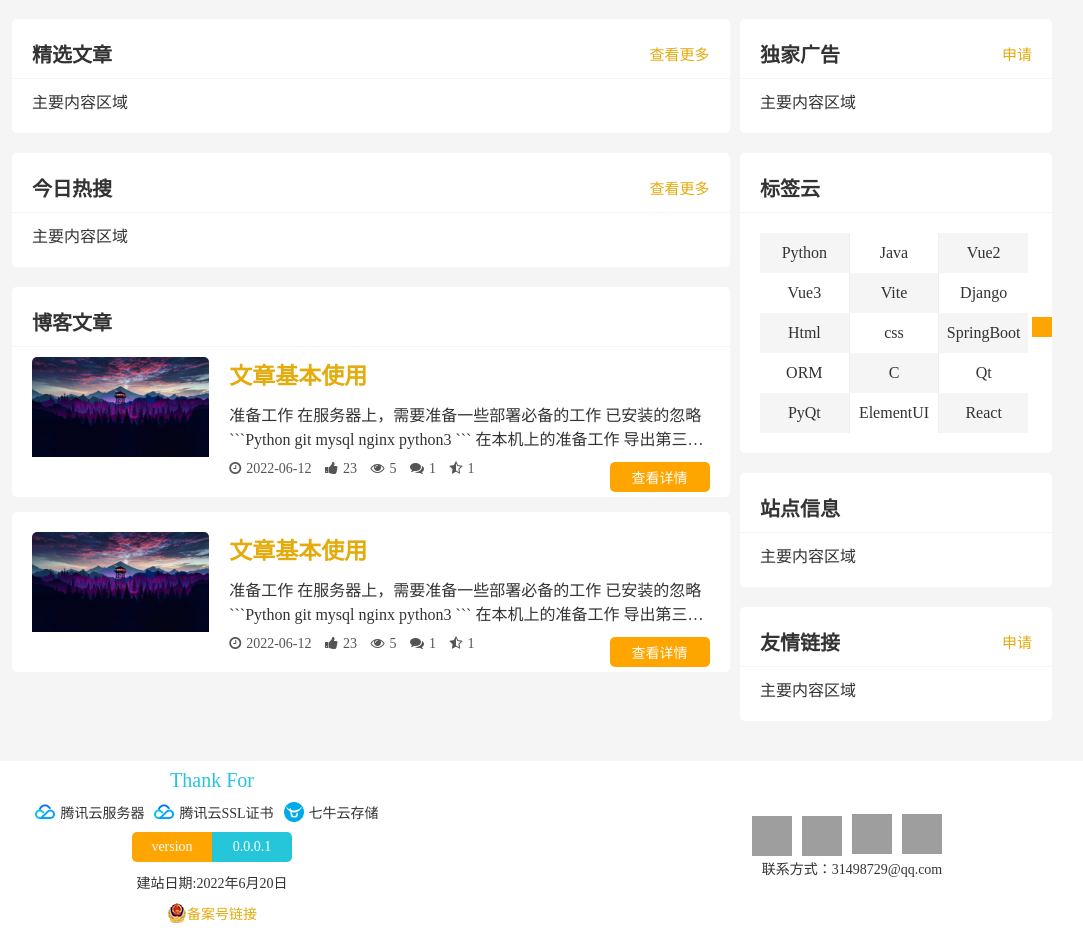
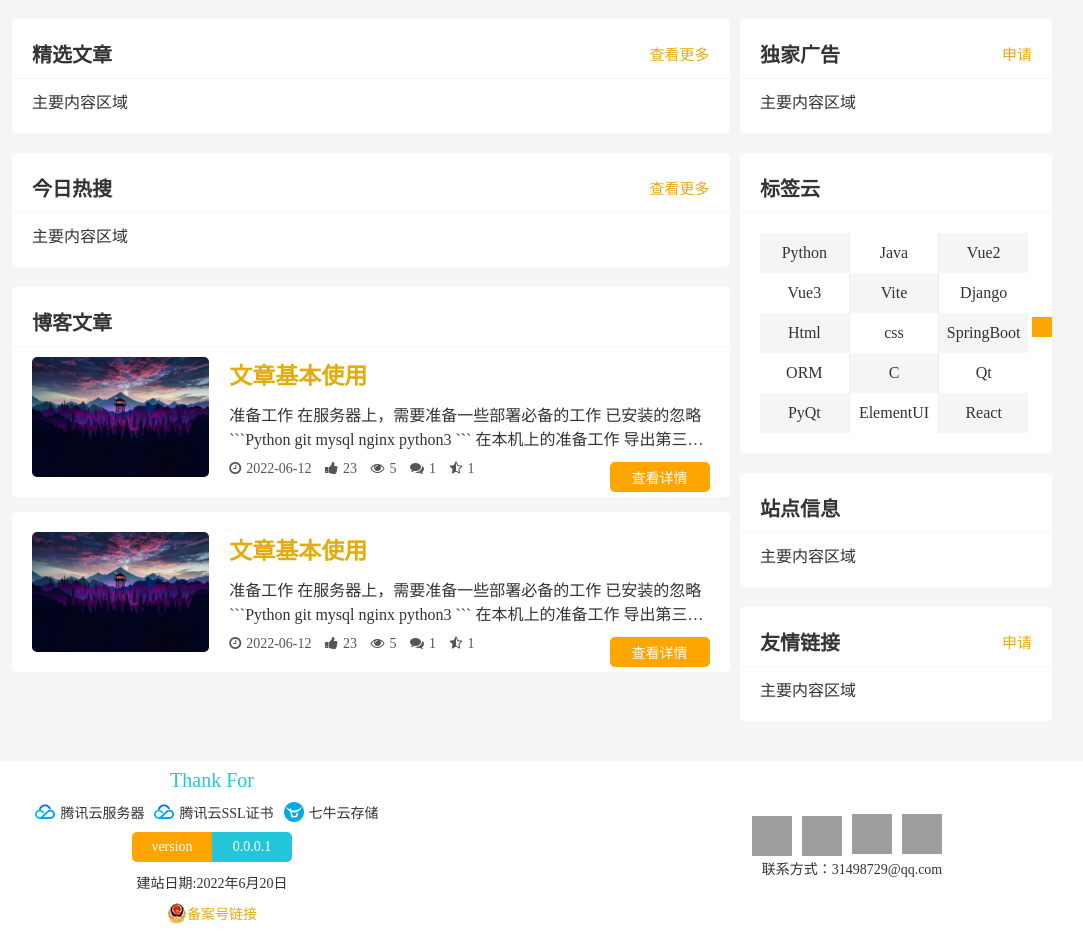
Before and after one commit to ks3356143/my_blog, a Django app: page / in a window 1280 px wide. Shown: the part 601-1542 px from the top of the page, without its empty margins (108-1191 px from the left). Run offline with Django 3.2, Linux system fonts and the light colour scheme; grey boxes are pictures that could not be loaded.

Commit message:
修改图片高度

```diff
--- a/blog_1/static/my/css/index.css
+++ b/blog_1/static/my/css/index.css
@@ -130,6 +130,7 @@
 #app .main .left .all_article > .body > ul > li .left img {
   width: 100%;
   transition: all 0.5s;
+  height: 120px;
 }
 #app .main .left .all_article > .body > ul > li .left img:hover {
   transform: scale(1.1);
--- a/blog_1/static/my/css/index.scss
+++ b/blog_1/static/my/css/index.scss
@@ -155,6 +155,7 @@
                 img {
                   width: 100%;
                   transition: all 0.5s;
+                  height: 120px;
 
                   &:hover {
                     transform: scale(1.1);
```
Also changed, not shown: 1 other file.
